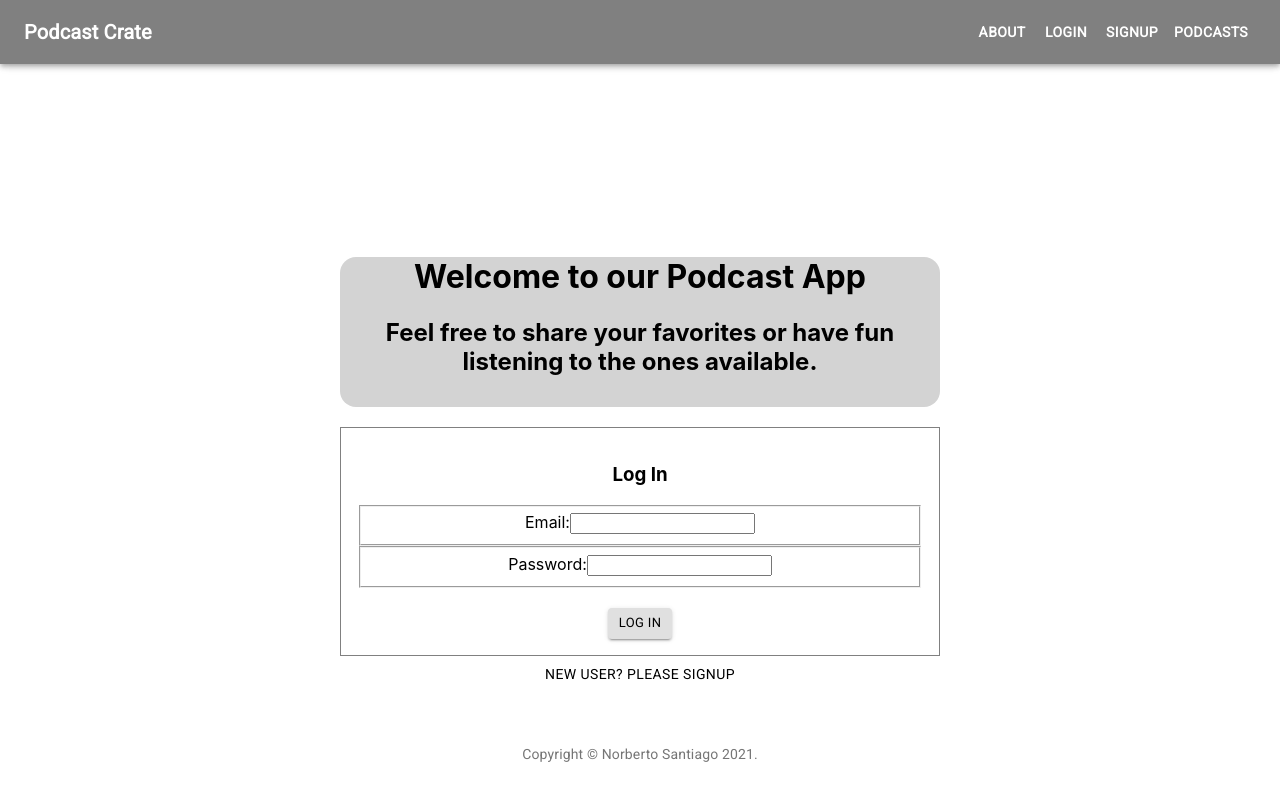
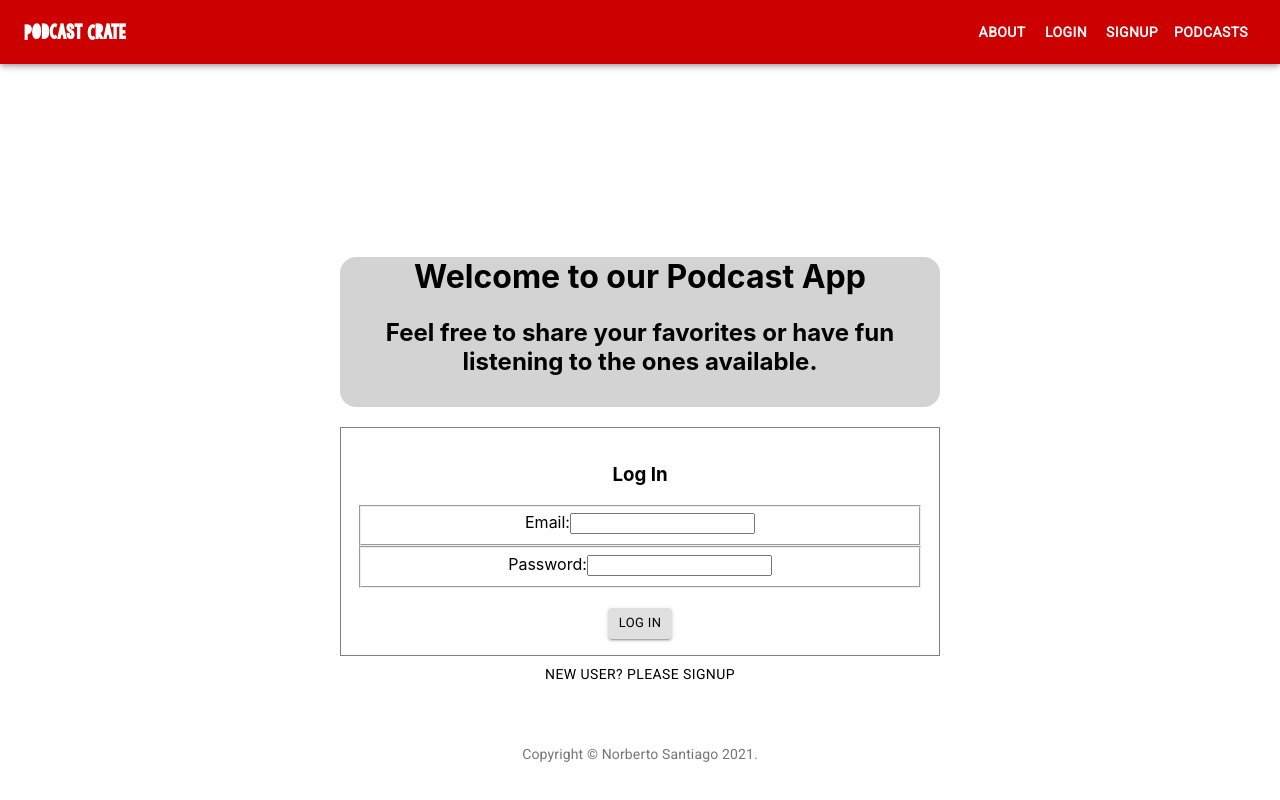
Before and after one commit to N-Santiago/podcast-crate-react-redux, a React (Create React App) app in the folder frontend/: page / in a window 1280 px wide. Shown: the top 800 px of the page. Built offline with nearby package versions, Linux system fonts and the light colour scheme; no server answers.

Commit message:
Changed navbar, downloaded new font.

```diff
--- a/frontend/src/components/Navbar.js
+++ b/frontend/src/components/Navbar.js
@@ -1,6 +1,7 @@
 import React from 'react';
 import { makeStyles, AppBar, Toolbar, Typography, Button, Link, MenuItem, Menu } from '@material-ui/core/';
 import { useSelector } from 'react-redux'
+// import '../index.css';
 
 const useStyles = makeStyles((theme) => ({
   root: {
@@ -13,7 +14,7 @@ const useStyles = makeStyles((theme) => ({
     flexGrow: 1,
   },
   customColor: {
-    backgroundColor: "gray"
+    backgroundColor: "#cc0000"
   },
 }));
 
@@ -42,7 +43,7 @@ export default function NavBar() {
       >
         <Toolbar>
           <Typography variant="h6" className={classes.title} >
-            <strong>Podcast Crate</strong>
+            <strong class="brand">Podcast Crate</strong>
           </Typography>
           <div className={classes.buttons}>
             <Button color="inherit" href={"/about"}><strong>About</strong></Button>
--- a/frontend/src/index.css
+++ b/frontend/src/index.css
@@ -11,3 +11,12 @@ code {
   font-family: source-code-pro, Menlo, Monaco, Consolas, 'Courier New',
     monospace;
 }
+
+@font-face {
+  font-family: "KgBlessYourHeart";
+  src: url("Fonts/KgBlessYourHeart-01q9.ttf");
+}
+
+.brand {
+  font-family: "KgBlessYourHeart";
+}
```
Also changed, not shown: frontend/src/Fonts/KgBlessYourHeart-01q9.ttf (added).
